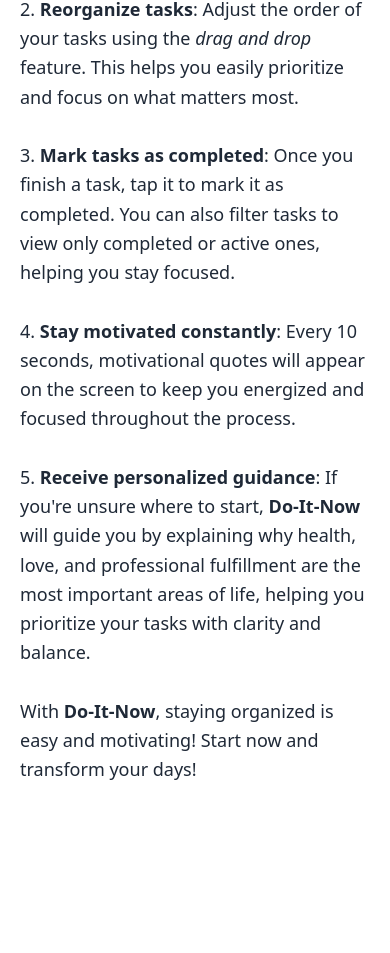
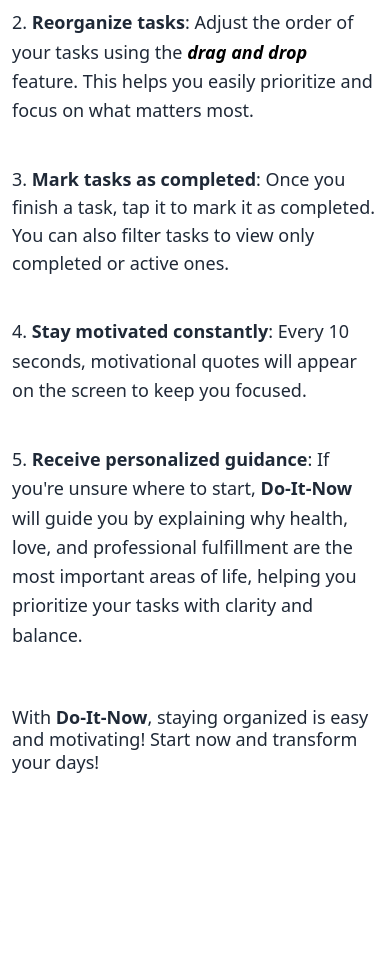
Before and after one commit to fantasyfuerte/DO-IT-PROJECT, a React (Vite) app: page / in a window 390 px wide. Shown: the part 6332-7285 px from the top of the page. Built offline with nearby package versions, Linux system fonts and the light colour scheme.

Commit message:
Styling and improving responsive

```diff
--- a/src/components/HowToUse.tsx
+++ b/src/components/HowToUse.tsx
@@ -7,42 +7,44 @@ export default function HowToUse() {
       whileInView={{ opacity: 1 }}
       transition={{ duration: 0.3, delay: 0.3 }}
       id="how-to-use"
-      className="bg-white p-2 rounded-lg w-full mt-36"
+      className="mt-36 md:px-28"
     >
-      <h4 className="text-4xl font-bold text-center text-gray-950 mb-4">
+      <h4 className="text-4xl font-bold text-center text-gray-950 mb-14">
         How to Use
       </h4>
+      <div className="flex flex-col items-center md:grid grid-cols-3 gap-10">
         <p className="text-gray-800 leading-relaxed text-lg px-3">
-        <br />
-        1. <strong>Add your tasks</strong>: Write up to 5 things you need to do.
-        Start with the most important ones for you.
-        <br />
-        <br />
+          1. <strong>Add your tasks</strong>: Write up to 5 things you need to
+          do. Start with the most important ones for you. You can add tasks
+          later.
+        </p>
+        <p className="text-gray-800 leading-relaxed text-lg px-3">
           2. <strong>Reorganize tasks</strong>: Adjust the order of your tasks
-        using the <em>drag and drop</em> feature. This helps you easily
-        prioritize and focus on what matters most.
-        <br />
-        <br />
-        3. <strong>Mark tasks as completed</strong>: Once you finish a task, tap
-        it to mark it as completed. You can also filter tasks to view only
-        completed or active ones, helping you stay focused.
-        <br />
-        <br />
+          using the <em className="text-black font-semibold">drag and drop</em>{" "}
+          feature. This helps you easily prioritize and focus on what matters
+          most.
+        </p>
+        <p className="text-gray-800 leadinge-relaxed text-lg px-3 ">
+          3. <strong>Mark tasks as completed</strong>: Once you finish a task,
+          tap it to mark it as completed. You can also filter tasks to view only
+          completed or active ones.
+        </p>
+        <p className="text-gray-800 leading-relaxed text-lg px-3 ">
           4. <strong>Stay motivated constantly</strong>: Every 10 seconds,
-        motivational quotes will appear on the screen to keep you energized and
-        focused throughout the process.
-        <br />
-        <br />
+          motivational quotes will appear on the screen to keep you focused.
+        </p>
+        <p className="text-gray-800 leading-relaxed text-lg px-3 col-span-2">
           5. <strong>Receive personalized guidance</strong>: If you're unsure
-        where to start, <strong>Do-It-Now</strong> will guide you by explaining
-        why health, love, and professional fulfillment are the most important
-        areas of life, helping you prioritize your tasks with clarity and
-        balance.
-        <br />
-        <br />
+          where to start, <strong>Do-It-Now</strong> will guide you by
+          explaining why health, love, and professional fulfillment are the most
+          important areas of life, helping you prioritize your tasks with
+          clarity and balance.
+        </p>
+        <p className="text-gray-800 leading-tight text-lg px-3 mt-4 col-start-2 md:text-center">
           With <strong>Do-It-Now</strong>, staying organized is easy and
           motivating! Start now and transform your days!
         </p>
+      </div>
     </motion.article>
   );
 }
```
Lines whose indentation alone changed are shown as unchanged.
